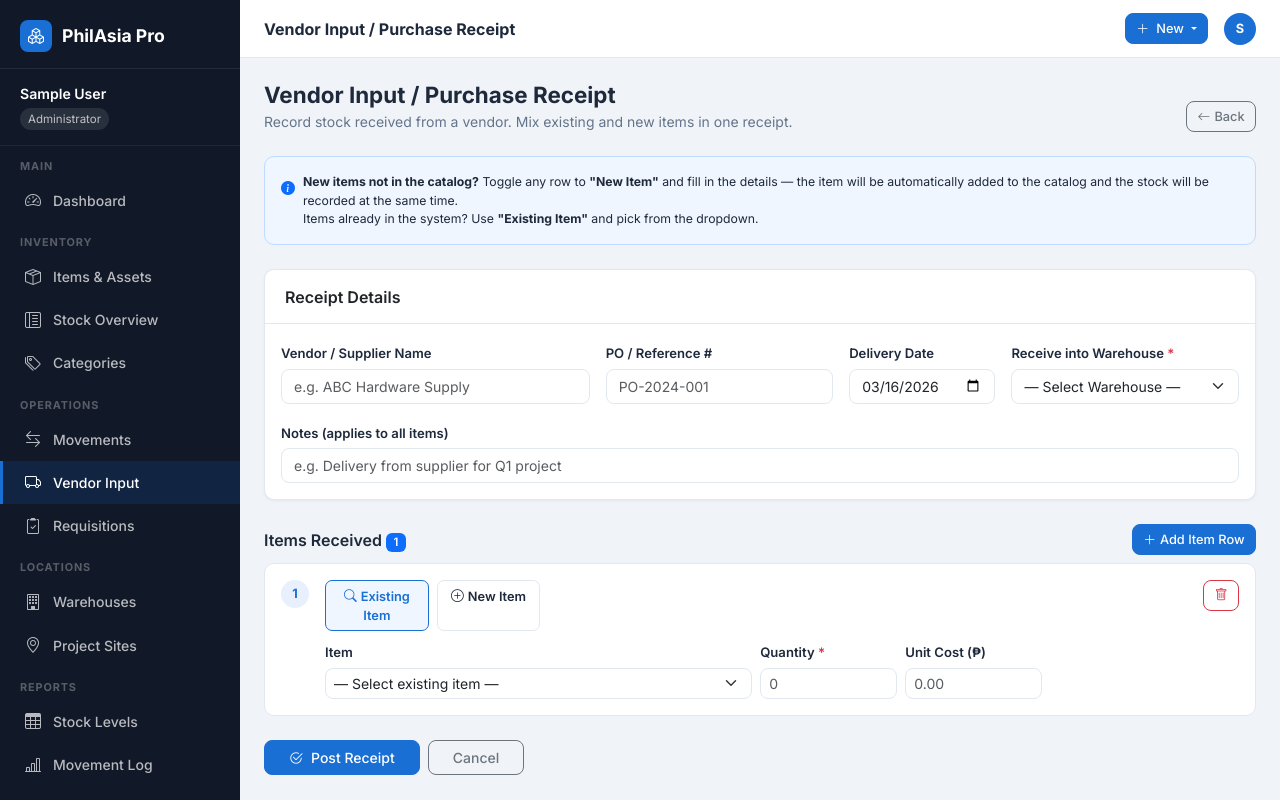
After one commit to razhil1/philasia-system, a Flask app: page /movements/vendor-input in a window 1280 px wide. The commit adds this page. Run offline with Flask 3, Linux system fonts and the light colour scheme; a user stored in the database is signed in; tables that the repository leaves empty hold one stand-in row (values such as "Sample post"); some libraries are stand-ins or nearby versions.

Commit message:
Add a feature to record vendor purchases and new items
Adds a new route and template for vendor input, allowing users to record purchases with both existing and new items, automatically updating inventory and the item catalog.

Replit-Commit-Author: Agent
Replit-Commit-Session-Id: 1aaf891b-e343-4de6-8b6b-c8980c030644
Replit-Commit-Checkpoint-Type: full_checkpoint
Replit-Commit-Event-Id: 9d277870-3e97-4a9d-82ad-d1f4dcda12b2
Replit-Commit-Screenshot-Url: https://storage.googleapis.com/screenshot-production-us-central1/fafc0acb-19db-49ca-8fe7-5905906582f0/1aaf891b-e343-4de6-8b6b-c8980c030644/WrDgr3i
Replit-Helium-Checkpoint-Created: true

```diff
--- a/app/routes.py
+++ b/app/routes.py
@@ -630,6 +630,197 @@ def item_import():
     return render_template('inventory/item_import.html', categories=categories)
 
 
+@main.route('/movements/vendor-input', methods=['GET', 'POST'])
+@login_required
+@permission_required('manage_movements')
+def vendor_input():
+    """Multi-item vendor input (purchase receipt).
+    Allows recording a vendor delivery with multiple items in one go.
+    New items not yet in the catalog can be created on the fly.
+    """
+    warehouses = Warehouse.query.filter_by(is_active=True).order_by(Warehouse.name).all()
+    categories = Category.query.order_by(Category.name).all()
+    existing_items = Item.query.filter_by(is_active=True).order_by(Item.name).all()
+
+    if request.method == 'POST':
+        vendor_name = request.form.get('vendor_name', '').strip()
+        reference = request.form.get('reference', '').strip()
+        delivery_date = request.form.get('delivery_date', '').strip()
+        dest_warehouse_id = int(request.form.get('dest_warehouse_id', 0) or 0)
+        notes_global = request.form.get('notes', '').strip()
+
+        if not dest_warehouse_id:
+            flash('Please select a destination warehouse.', 'danger')
+            return render_template('inventory/vendor_input.html',
+                                   warehouses=warehouses, categories=categories,
+                                   existing_items=existing_items, title='Vendor Input / Purchase Receipt')
+
+        wh = Warehouse.query.get(dest_warehouse_id)
+        if not wh:
+            flash('Invalid warehouse selected.', 'danger')
+            return render_template('inventory/vendor_input.html',
+                                   warehouses=warehouses, categories=categories,
+                                   existing_items=existing_items, title='Vendor Input / Purchase Receipt')
+
+        # Parse the item rows (indexed by row number)
+        row_indices = sorted(set(
+            k.split('[')[1].split(']')[0]
+            for k in request.form.keys()
+            if k.startswith('rows[')
+        ), key=lambda x: int(x))
+
+        created_items = []
+        movements_posted = []
+        errors = []
+
+        try:
+            mov_date = datetime.strptime(delivery_date, '%Y-%m-%d') if delivery_date else datetime.utcnow()
+        except ValueError:
+            mov_date = datetime.utcnow()
+
+        for idx in row_indices:
+            row_type = request.form.get(f'rows[{idx}][row_type]', 'existing')
+            qty_str = request.form.get(f'rows[{idx}][quantity]', '').strip()
+            unit_cost_str = request.form.get(f'rows[{idx}][unit_cost]', '0').strip()
+
+            try:
+                qty = float(qty_str)
+                if qty <= 0:
+                    raise ValueError()
+            except ValueError:
+                errors.append(f'Row {int(idx)+1}: Invalid quantity "{qty_str}".')
+                continue
+
+            try:
+                unit_cost = float(unit_cost_str or 0)
+            except ValueError:
+                unit_cost = 0
+
+            item = None
+
+            if row_type == 'existing':
+                item_id = int(request.form.get(f'rows[{idx}][item_id]', 0) or 0)
+                item = Item.query.get(item_id)
+                if not item:
+                    errors.append(f'Row {int(idx)+1}: No item selected.')
+                    continue
+
+            else:  # new item
+                new_sku = request.form.get(f'rows[{idx}][new_sku]', '').strip().upper()
+                new_name = request.form.get(f'rows[{idx}][new_name]', '').strip()
+                new_unit = request.form.get(f'rows[{idx}][new_unit]', '').strip()
+                new_item_type = request.form.get(f'rows[{idx}][new_item_type]', 'consumable')
+                new_cat_id = int(request.form.get(f'rows[{idx}][new_category_id]', 0) or 0) or None
+
+                if not new_name or not new_unit:
+                    errors.append(f'Row {int(idx)+1}: New item must have a Name and Unit.')
+                    continue
+
+                # Auto-generate SKU if blank
+                if not new_sku:
+                    base = ''.join(c for c in new_name.upper()[:6] if c.isalnum())
+                    candidate = base
+                    counter = 1
+                    while Item.query.filter_by(sku=candidate).first():
+                        candidate = f"{base}-{counter:03d}"
+                        counter += 1
+                    new_sku = candidate
+
+                # Check if SKU already exists — if so, use that item
+                existing = Item.query.filter_by(sku=new_sku).first()
+                if existing:
+                    item = existing
+                else:
+                    item = Item(
+                        sku=new_sku, name=new_name, unit=new_unit,
+                        unit_cost=unit_cost, item_type=new_item_type,
+                        category_id=new_cat_id, is_active=True
+                    )
+                    db.session.add(item)
+                    db.session.flush()  # get item.id
+                    created_items.append(f'{new_name} [{new_sku}]')
+
+            # Build movement notes
+            row_notes = []
+            if vendor_name:
+                row_notes.append(f'Vendor: {vendor_name}')
+            if notes_global:
+                row_notes.append(notes_global)
+
+            movement = Movement(
+                movement_type='delivery',
+                item_id=item.id,
+                quantity=qty,
+                unit_cost=unit_cost or float(item.unit_cost or 0),
+                from_location_type='external',
+                to_location_type='warehouse',
+                to_warehouse_id=dest_warehouse_id,
+                reference=reference or None,
+                notes=' | '.join(row_notes) if row_notes else None,
+                user_id=current_user.id,
+                date=mov_date,
+            )
+            db.session.add(movement)
+
+            _update_stock(item.id, 'warehouse', dest_warehouse_id, None, qty)
+            movements_posted.append({
+                'name': item.name,
+                'sku': item.sku,
+                'qty': qty,
+                'unit': item.unit,
+                'unit_cost': unit_cost,
+                'is_new': item.name in [n.split(' [')[0] for n in created_items],
+            })
+
+        if not movements_posted and not errors:
+            flash('No valid items were submitted. Please add at least one row.', 'warning')
+            return render_template('inventory/vendor_input.html',
+                                   warehouses=warehouses, categories=categories,
+                                   existing_items=existing_items, title='Vendor Input / Purchase Receipt')
+
+        if movements_posted:
+            try:
+                db.session.commit()
+            except Exception as e:
+                db.session.rollback()
+                flash(f'Error saving: {str(e)}', 'danger')
+                return render_template('inventory/vendor_input.html',
+                                       warehouses=warehouses, categories=categories,
+                                       existing_items=existing_items, title='Vendor Input / Purchase Receipt')
+
+            for err in errors:
+                flash(err, 'warning')
+            return render_template('inventory/vendor_input_result.html',
+                                   vendor_name=vendor_name,
+                                   reference=reference,
+                                   wh=wh,
+                                   created_items=created_items,
+                                   movements=movements_posted,
+                                   title='Vendor Input — Receipt Confirmed')
+        else:
+            db.session.rollback()
+            for err in errors:
+                flash(err, 'danger')
+            return render_template('inventory/vendor_input.html',
+                                   warehouses=warehouses, categories=categories,
+                                   existing_items=existing_items, title='Vendor Input / Purchase Receipt')
+
+    import json as _json
+    items_json = _json.dumps([
+        {'id': i.id, 'name': i.name, 'sku': i.sku, 'unit': i.unit,
+         'unit_cost': float(i.unit_cost or 0)}
+        for i in existing_items
+    ])
+    cats_json = _json.dumps([{'id': c.id, 'name': c.name} for c in categories])
+    return render_template('inventory/vendor_input.html',
+                           warehouses=warehouses, categories=categories,
+                           existing_items=existing_items,
+                           existing_items_json=items_json,
+                           categories_json=cats_json,
+                           now=datetime.utcnow(),
+                           title='Vendor Input / Purchase Receipt')
+
+
 @main.route('/items/quick-add', methods=['POST'])
 @login_required
 @permission_required('manage_inventory')
--- /dev/null
+++ b/app/templates/inventory/vendor_input.html
@@ -0,0 +1,258 @@
+{% extends 'layouts/base.html' %}
+{% block title %}{{ title }}{% endblock %}
+{% block page_title %}Vendor Input / Purchase Receipt{% endblock %}
+{% block extra_css %}
+<style>
+.row-card { border:1px solid #e2e8f0; border-radius:10px; padding:1rem; background:#fff; position:relative; margin-bottom:.75rem; }
+.row-card:hover { border-color:#1a6fd4; }
+.row-num { width:28px; height:28px; border-radius:50%; background:#e8f0fe; color:#1a6fd4; font-weight:700; font-size:.8rem; display:flex;align-items:center;justify-content:center; flex-shrink:0; }
+.type-toggle { display:flex; gap:.5rem; }
+.type-toggle label { flex:1; text-align:center; padding:.35rem .5rem; border:1.5px solid #e2e8f0; border-radius:7px; cursor:pointer; font-size:.8rem; font-weight:600; transition:.12s; }
+.type-toggle input[type=radio]:checked + label { border-color:#1a6fd4; background:#eff6ff; color:#1a6fd4; }
+.type-toggle input[type=radio] { display:none; }
+.new-item-fields { background:#f8fafc; border-radius:8px; padding:.75rem; margin-top:.5rem; border:1px solid #e2e8f0; }
+</style>
+{% endblock %}
+{% block content %}
+<div class="page-header d-flex justify-content-between align-items-end">
+    <div>
+        <h1>Vendor Input / Purchase Receipt</h1>
+        <p>Record stock received from a vendor. Mix existing and new items in one receipt.</p>
+    </div>
+    <a href="{{ url_for('main.movement_list') }}" class="btn btn-outline-secondary btn-sm">
+        <i class="bi bi-arrow-left me-1"></i>Back
+    </a>
+</div>
+
+<div class="alert d-flex align-items-start gap-2 mb-4" style="background:#eff6ff;border:1px solid #bfdbfe;">
+    <i class="bi bi-info-circle-fill text-primary mt-1 flex-shrink-0"></i>
+    <div class="small">
+        <strong>New items not in the catalog?</strong> Toggle any row to <strong>"New Item"</strong> and fill in the details — the item will be automatically added to the catalog and the stock will be recorded at the same time.
+        <br>Items already in the system? Use <strong>"Existing Item"</strong> and pick from the dropdown.
+    </div>
+</div>
+
+<form method="POST" id="vendorForm">
+    <input type="hidden" name="csrf_token" value="{{ csrf_token() }}">
+
+    <!-- ─── Vendor / Receipt Header ─── -->
+    <div class="card mb-4">
+        <div class="card-header">Receipt Details</div>
+        <div class="card-body">
+            <div class="row g-3">
+                <div class="col-md-4">
+                    <label class="form-label">Vendor / Supplier Name</label>
+                    <input name="vendor_name" class="form-control" placeholder="e.g. ABC Hardware Supply" autocomplete="off">
+                </div>
+                <div class="col-md-3">
+                    <label class="form-label">PO / Reference #</label>
+                    <input name="reference" class="form-control" placeholder="PO-2024-001">
+                </div>
+                <div class="col-md-2">
+                    <label class="form-label">Delivery Date</label>
+                    <input name="delivery_date" type="date" class="form-control" value="{{ now.strftime('%Y-%m-%d') }}">
+                </div>
+                <div class="col-md-3">
+                    <label class="form-label">Receive into Warehouse <span class="text-danger">*</span></label>
+                    <select name="dest_warehouse_id" class="form-select" required>
+                        <option value="">— Select Warehouse —</option>
+                        {% for wh in warehouses %}
+                        <option value="{{ wh.id }}">{{ wh.name }}</option>
+                        {% endfor %}
+                    </select>
+                </div>
+                <div class="col-12">
+                    <label class="form-label">Notes (applies to all items)</label>
+                    <input name="notes" class="form-control" placeholder="e.g. Delivery from supplier for Q1 project">
+                </div>
+            </div>
+        </div>
+    </div>
+
+    <!-- ─── Item Rows ─── -->
+    <div class="d-flex justify-content-between align-items-center mb-2">
+        <div class="fw-semibold">Items Received <span class="badge bg-primary" id="rowCount">1</span></div>
+        <button type="button" class="btn btn-sm btn-primary" id="addRowBtn">
+            <i class="bi bi-plus-lg me-1"></i>Add Item Row
+        </button>
+    </div>
+
+    <div id="rowsContainer"></div>
+
+    <div class="d-flex gap-2 mt-4">
+        <button type="submit" class="btn btn-primary px-4">
+            <i class="bi bi-check2-circle me-2"></i>Post Receipt
+        </button>
+        <a href="{{ url_for('main.movement_list') }}" class="btn btn-outline-secondary px-4">Cancel</a>
+    </div>
+</form>
+{% endblock %}
+{% block extra_js %}
+<script>
+const existingItems = {{ existing_items_json | safe }};
+const categories = {{ categories_json | safe }};
+let rowCounter = 0;
+
+function buildItemOptions(selected = 0) {
+    let opts = '<option value="">— Select existing item —</option>';
+    existingItems.forEach(item => {
+        opts += `<option value="${item.id}" data-cost="${item.unit_cost}" data-unit="${item.unit}" ${selected == item.id ? 'selected' : ''}>${item.name} [${item.sku}] — ${item.unit}</option>`;
+    });
+    return opts;
+}
+
+function buildCategoryOptions() {
+    let opts = '<option value="">— No category —</option>';
+    categories.forEach(c => {
+        opts += `<option value="${c.id}">${c.name}</option>`;
+    });
+    return opts;
+}
+
+function addRow() {
+    const idx = rowCounter++;
+    const el = document.createElement('div');
+    el.className = 'row-card';
+    el.id = `rowCard_${idx}`;
+    el.innerHTML = `
+    <div class="d-flex align-items-start gap-3">
+        <div class="row-num">${idx + 1}</div>
+        <div class="flex-grow-1">
+            <!-- Toggle -->
+            <div class="d-flex align-items-center gap-3 mb-2">
+                <div class="type-toggle">
+                    <input type="radio" name="rows[${idx}][row_type]" id="existing_${idx}" value="existing" checked onchange="toggleRowType(${idx})">
+                    <label for="existing_${idx}"><i class="bi bi-search me-1"></i>Existing Item</label>
+                    <input type="radio" name="rows[${idx}][row_type]" id="new_${idx}" value="new" onchange="toggleRowType(${idx})">
+                    <label for="new_${idx}"><i class="bi bi-plus-circle me-1"></i>New Item</label>
+                </div>
+            </div>
+
+            <!-- Existing item fields -->
+            <div id="existingFields_${idx}">
+                <div class="row g-2 align-items-end">
+                    <div class="col-md-6">
+                        <label class="form-label form-label-sm">Item</label>
+                        <select name="rows[${idx}][item_id]" class="form-select form-select-sm" id="itemSel_${idx}" onchange="onItemChange(${idx})">
+                            ${buildItemOptions()}
+                        </select>
+                    </div>
+                    <div class="col-md-2">
+                        <label class="form-label form-label-sm">Quantity <span class="text-danger">*</span></label>
+                        <input name="rows[${idx}][quantity]" type="number" step="0.01" min="0.01" class="form-control form-control-sm" placeholder="0" required>
+                    </div>
+                    <div class="col-md-2">
+                        <label class="form-label form-label-sm">Unit Cost (₱)</label>
+                        <input name="rows[${idx}][unit_cost]" type="number" step="0.01" min="0" class="form-control form-control-sm" id="costField_${idx}" placeholder="0.00">
+                    </div>
+                    <div class="col-md-2">
+                        <span class="text-muted small" id="unitLabel_${idx}"></span>
+                    </div>
+                </div>
+            </div>
+
+            <!-- New item fields -->
+            <div id="newFields_${idx}" class="d-none">
+                <div class="new-item-fields">
+                    <div class="form-text fw-semibold mb-2 text-primary"><i class="bi bi-plus-circle me-1"></i>New Item — will be added to catalog automatically</div>
+                    <div class="row g-2">
+                        <div class="col-md-2">
+                            <label class="form-label form-label-sm">SKU / Code</label>
+                            <input name="rows[${idx}][new_sku]" class="form-control form-control-sm" placeholder="Auto-generate if blank" style="text-transform:uppercase;">
+                        </div>
+                        <div class="col-md-4">
+                            <label class="form-label form-label-sm">Item Name <span class="text-danger">*</span></label>
+                            <input name="rows[${idx}][new_name]" class="form-control form-control-sm" placeholder="e.g. Portland Cement 40kg">
+                        </div>
+                        <div class="col-md-2">
+                            <label class="form-label form-label-sm">Unit <span class="text-danger">*</span></label>
+                            <input name="rows[${idx}][new_unit]" class="form-control form-control-sm" placeholder="pcs, kg, bag…">
+                        </div>
+                        <div class="col-md-2">
+                            <label class="form-label form-label-sm">Category</label>
+                            <select name="rows[${idx}][new_category_id]" class="form-select form-select-sm">
+                                ${buildCategoryOptions()}
+                            </select>
+                        </div>
+                        <div class="col-md-2">
+                            <label class="form-label form-label-sm">Item Type</label>
+                            <select name="rows[${idx}][new_item_type]" class="form-select form-select-sm">
+                                <option value="consumable">Consumable / Material</option>
+                                <option value="asset">Tool / Equipment</option>
+                            </select>
+                        </div>
+                    </div>
+                </div>
+                <div class="row g-2 mt-1 align-items-end">
+                    <div class="col-md-3">
+                        <label class="form-label form-label-sm">Quantity Received <span class="text-danger">*</span></label>
+                        <input name="rows[${idx}][quantity]" type="number" step="0.01" min="0.01" class="form-control form-control-sm" placeholder="0" required>
+                    </div>
+                    <div class="col-md-3">
+                        <label class="form-label form-label-sm">Unit Cost (₱)</label>
+                        <input name="rows[${idx}][unit_cost]" type="number" step="0.01" min="0" class="form-control form-control-sm" placeholder="0.00">
+                    </div>
+                </div>
+            </div>
+        </div>
+        <button type="button" class="btn btn-sm btn-outline-danger ms-auto flex-shrink-0" onclick="removeRow(${idx})" title="Remove row">
+            <i class="bi bi-trash"></i>
+        </button>
+    </div>`;
+    document.getElementById('rowsContainer').appendChild(el);
+    // Disable new-item fields by default (existing is the default mode)
+    document.getElementById(`newFields_${idx}`).querySelectorAll('input, select').forEach(e => e.disabled = true);
+    updateRowCount();
+    document.getElementById('rowsContainer').lastElementChild.querySelector('select, input').focus();
+}
+
+function removeRow(idx) {
+    const el = document.getElementById(`rowCard_${idx}`);
+    if (el) {
+        el.style.opacity = '0.4';
+        setTimeout(() => el.remove(), 180);
+    }
+    setTimeout(updateRowCount, 200);
+}
+
+function toggleRowType(idx) {
+    const isNew = document.getElementById(`new_${idx}`).checked;
+    const existDiv = document.getElementById(`existingFields_${idx}`);
+    const newDiv = document.getElementById(`newFields_${idx}`);
+    existDiv.classList.toggle('d-none', isNew);
+    newDiv.classList.toggle('d-none', !isNew);
+    // Disable inputs in the hidden section so they don't submit
+    existDiv.querySelectorAll('input, select').forEach(el => el.disabled = isNew);
+    newDiv.querySelectorAll('input, select').forEach(el => el.disabled = !isNew);
+}
+
+function onItemChange(idx) {
+    const sel = document.getElementById(`itemSel_${idx}`);
+    const opt = sel.options[sel.selectedIndex];
+    const cost = opt.dataset.cost || '';
+    const unit = opt.dataset.unit || '';
+    const costField = document.getElementById(`costField_${idx}`);
+    const unitLabel = document.getElementById(`unitLabel_${idx}`);
+    if (costField && cost) costField.value = parseFloat(cost).toFixed(2);
+    if (unitLabel) unitLabel.textContent = unit ? `per ${unit}` : '';
+}
+
+function updateRowCount() {
+    const count = document.querySelectorAll('#rowsContainer .row-card').length;
+    document.getElementById('rowCount').textContent = count;
+}
+
+// Add first row on load
+addRow();
+document.getElementById('addRowBtn').addEventListener('click', addRow);
+
+// Prevent submit with no rows
+document.getElementById('vendorForm').addEventListener('submit', function(e) {
+    const rows = document.querySelectorAll('#rowsContainer .row-card');
+    if (rows.length === 0) {
+        e.preventDefault();
+        alert('Please add at least one item row.');
+    }
+});
+</script>
+{% endblock %}
--- a/app/templates/layouts/base.html
+++ b/app/templates/layouts/base.html
@@ -160,8 +160,13 @@
 
     <div class="sidebar-section">Operations</div>
     <div class="nav-item-s">
-        <a href="{{ url_for('main.movement_list') }}" class="{{ 'active' if 'movement' in (request.endpoint or '') }}">
+        <a href="{{ url_for('main.movement_list') }}" class="{{ 'active' if request.endpoint == 'main.movement_list' or request.endpoint == 'main.movement_create' or request.endpoint == 'main.movement_detail' }}">
             <i class="bi bi-arrow-left-right"></i> Movements
+        </a>
+    </div>
+    <div class="nav-item-s">
+        <a href="{{ url_for('main.vendor_input') }}" class="{{ 'active' if request.endpoint == 'main.vendor_input' }}">
+            <i class="bi bi-truck"></i> Vendor Input
         </a>
     </div>
     <div class="nav-item-s">
@@ -235,6 +240,7 @@
                     <i class="bi bi-plus-lg me-1"></i> New
                 </button>
                 <ul class="dropdown-menu dropdown-menu-end shadow border-0">
+                    <li><a class="dropdown-item" href="{{ url_for('main.vendor_input') }}"><i class="bi bi-truck me-2"></i>Vendor Input / Purchase</a></li>
                     <li><a class="dropdown-item" href="{{ url_for('main.movement_create') }}"><i class="bi bi-arrow-left-right me-2"></i>Post Movement</a></li>
                     <li><a class="dropdown-item" href="{{ url_for('main.request_create') }}"><i class="bi bi-clipboard2-plus me-2"></i>New Requisition</a></li>
                     <li><hr class="dropdown-divider"></li>
```
Also changed, not shown: app/templates/inventory/vendor_input_result.html (added, +95 -0 lines), replit.md (+1 -0 lines).
